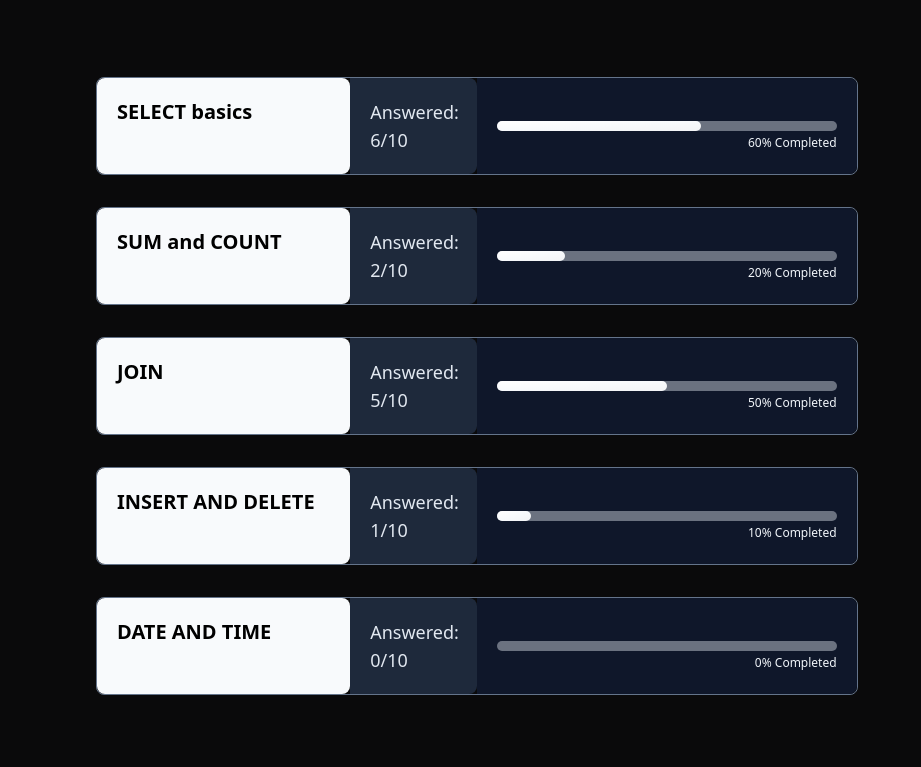
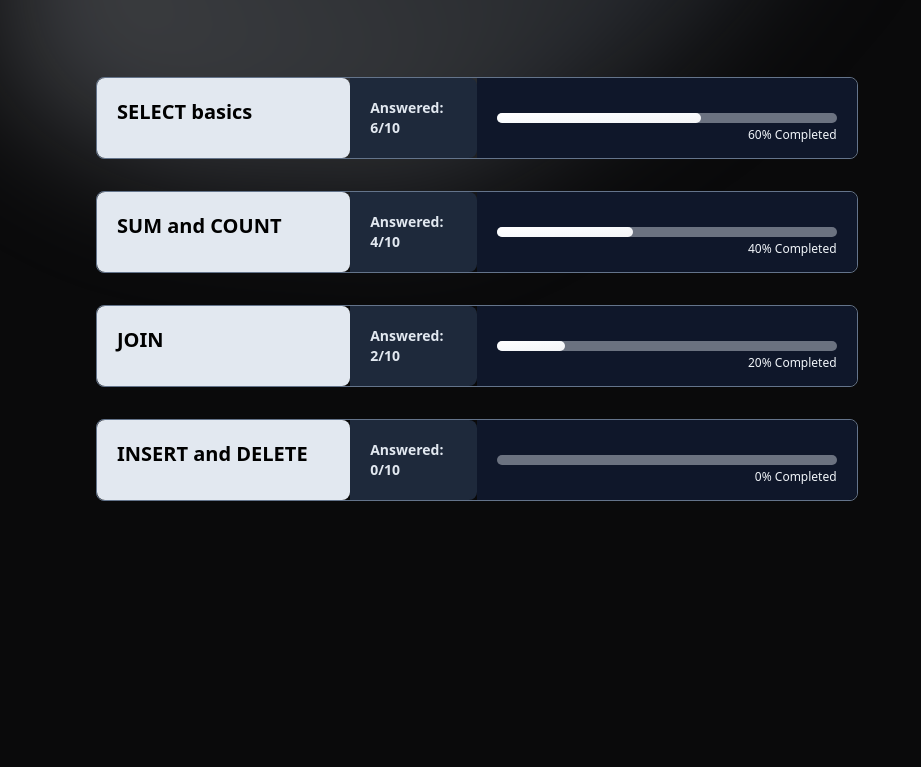
Before and after one commit to Abhijnan18/SQL-Quest, a plain HTML site: page src/index.html in a window 1280 px wide. Shown: the part 141-908 px from the top of the page, without its empty margins (0-921 px from the left). After the commit the page ends 800 px from the top, so only its background shows below. Drawn offline with Linux system fonts and the light colour scheme.

Commit message:
Add new page

```diff
--- a/src/index.html
+++ b/src/index.html
@@ -6,8 +6,43 @@
     <link href="./output.css" rel="stylesheet" />
     <title>SQL Quest</title>
   </head>
-  <body class="px-24 py-10 bg-[#0a0a0b]">
-    <section class="border-red-500">
+  <body
+    class="px-24 py-10 bg-[#0a0a0b] animate-fade-down animate-once animate-duration-[2000ms] animate-delay-500 animate-ease-in-out"
+  >
+    <!-- <div
+      class="absolute inset-x-0 -top-40 -z-10 transform-gpu overflow-hidden blur-3xl sm:-top-80"
+    >
+      <div
+        class="relative left-[calc(50%-11rem)] w-[36.125rem] h-[36.125rem] -translate-x-1/2 bg-gradient-to-tr from-slate-100 via-slate-700 to-slate-900 opacity-30 rounded-full sm:left-[calc(50%-30rem)] sm:w-[72.1875rem] sm:h-[72.1875rem]"
+      ></div>
+    </div> -->
+
+    <div
+      class="absolute inset-x-0 -top-40 -z-10 transform-gpu overflow-hidden blur-3xl sm:-top-80"
+    >
+      <div
+        class="relative left-[calc(50%-11rem)] aspect-[1155/678] w-[36.125rem] -translate-x-1/2 rotate-[30deg] bg-gradient-to-tr from-gray-200 via-gray-400 to-gray-600 opacity-30 sm:left-[calc(50%-30rem)] sm:w-[72.1875rem]"
+        style="
+          clip-path: polygon(
+            100% 0%,
+            96.2% 34.1%,
+            85.1% 69.2%,
+            61.3% 88.2%,
+            38.7% 88.2%,
+            14.9% 69.2%,
+            3.8% 34.1%,
+            0% 0%,
+            23.8% 0%,
+            46.5% 0%,
+            69.2% 0%,
+            92% 0%,
+            100% 0%
+          );
+        "
+      ></div>
+    </div>
+
+    <section>
       <h1
         class="mb-5 text-4xl font-extrabold bg-gradient-to-br from-white via-slate-200 to-slate-500 bg-clip-text text-transparent"
       >
@@ -27,23 +62,59 @@
       </div>
     </section>
 
-    <section class="mt-20 rounded-lg max-w-[70%]">
+    <section class="mt-20 rounded-lg max-w-[70%] cursor-pointer">
+      <a href="select_basics.html">
+        <div
+          class="relative overflow-x-auto transition-transform duration-300 hover:transform hover:-translate-y-1 hover:shadow-xl hover:shadow-gray-700 mb-8"
+        >
+          <div class="flex items-center">
+            <div
+              class="grid grid-cols-6 gap-0 w-full border border-spacing-2 border-slate-500 rounded-lg"
+            >
+              <h1
+                class="text-black bg-slate-200 text-xl p-5 col-span-2 rounded-lg overflow-hidden font-semibold"
+              >
+                SELECT basics
+              </h1>
+              <h1
+                class="text-slate-200 flex items-center bg-slate-800 text-sm font-bold p-5 col-span-1 rounded-r-lg"
+              >
+                Answered: 6/10
+              </h1>
+              <div
+                class="flex items-center p-5 col-span-3 bg-slate-900 rounded-r-lg"
+              >
+                <div class="w-[100%] rounded-full h-2.5 bg-gray-500">
+                  <div
+                    class="bg-gradient-to-br from-white via-slate-50 to-gray-100 h-2.5 rounded-full"
+                    style="width: 60%"
+                  ></div>
+                  <p class="text-xs text-end mt-1 text-slate-100">
+                    60% Completed
+                  </p>
+                </div>
+              </div>
+            </div>
+          </div>
+        </div>
+      </a>
+
       <div
-        class="relative overflow-x-auto transition-transform duration-300 hover:transform hover:-translate-y-1 hover:shadow-xl hover:shadow-slate-500 mb-8"
+        class="relative overflow-x-auto transition-transform duration-300 hover:transform hover:-translate-y-1 hover:shadow-xl hover:shadow-gray-700 mb-8"
       >
         <div class="flex items-center">
           <div
             class="grid grid-cols-6 gap-0 w-full border border-spacing-2 border-slate-500 rounded-lg"
           >
             <h1
-              class="text-black bg-slate-50 text-xl p-5 col-span-2 rounded-lg overflow-hidden font-semibold"
+              class="text-black bg-slate-200 text-xl p-5 col-span-2 rounded-lg overflow-hidden font-semibold"
             >
-              SELECT basics
+              SUM and COUNT
             </h1>
             <h1
-              class="text-slate-200 bg-slate-800 text-lg font-medium p-5 col-span-1 rounded-r-lg"
+              class="text-slate-200 flex items-center bg-slate-800 text-sm font-bold p-5 col-span-1 rounded-r-lg"
             >
-              Answered: 6/10
+              Answered: 4/10
             </h1>
             <div
               class="flex items-center p-5 col-span-3 bg-slate-900 rounded-r-lg"
@@ -51,10 +122,10 @@
               <div class="w-[100%] rounded-full h-2.5 bg-gray-500">
                 <div
                   class="bg-gradient-to-br from-white via-slate-50 to-gray-100 h-2.5 rounded-full"
-                  style="width: 60%"
+                  style="width: 40%"
                 ></div>
                 <p class="text-xs text-end mt-1 text-slate-100">
-                  60% Completed
+                  40% Completed
                 </p>
               </div>
             </div>
@@ -63,19 +134,19 @@
       </div>
 
       <div
-        class="relative overflow-x-auto transition-transform duration-300 hover:transform hover:-translate-y-1 hover:shadow-xl hover:shadow-slate-500 mb-8"
+        class="relative overflow-x-auto transition-transform duration-300 hover:transform hover:-translate-y-1 hover:shadow-xl hover:shadow-gray-700 mb-8"
       >
         <div class="flex items-center">
           <div
             class="grid grid-cols-6 gap-0 w-full border border-spacing-2 border-slate-500 rounded-lg"
           >
             <h1
-              class="text-black bg-slate-50 text-xl p-5 col-span-2 rounded-lg overflow-hidden font-semibold"
+              class="text-black bg-slate-200 text-xl p-5 col-span-2 rounded-lg overflow-hidden font-semibold"
             >
-              SUM and COUNT
+              JOIN
             </h1>
             <h1
-              class="text-slate-200 bg-slate-800 text-lg font-medium p-5 col-span-1 rounded-r-lg"
+              class="text-slate-200 flex items-center bg-slate-800 text-sm font-bold p-5 col-span-1 rounded-r-lg"
             >
               Answered: 2/10
             </h1>
@@ -97,87 +168,19 @@
       </div>
 
       <div
-        class="relative overflow-x-auto transition-transform duration-300 hover:transform hover:-translate-y-1 hover:shadow-xl hover:shadow-slate-500 mb-8"
+        class="relative overflow-x-auto transition-transform duration-300 hover:transform hover:-translate-y-1 hover:shadow-xl hover:shadow-gray-700 mb-8"
       >
         <div class="flex items-center">
           <div
             class="grid grid-cols-6 gap-0 w-full border border-spacing-2 border-slate-500 rounded-lg"
           >
             <h1
-              class="text-black bg-slate-50 text-xl p-5 col-span-2 rounded-lg overflow-hidden font-semibold"
+              class="text-black bg-slate-200 text-xl p-5 col-span-2 rounded-lg overflow-hidden font-semibold"
             >
-              JOIN
+              INSERT and DELETE
             </h1>
             <h1
-              class="text-slate-200 bg-slate-800 text-lg font-medium p-5 col-span-1 rounded-r-lg"
-            >
-              Answered: 5/10
-            </h1>
-            <div
-              class="flex items-center p-5 col-span-3 bg-slate-900 rounded-r-lg"
-            >
-              <div class="w-[100%] rounded-full h-2.5 bg-gray-500">
-                <div
-                  class="bg-gradient-to-br from-white via-slate-50 to-gray-100 h-2.5 rounded-full"
-                  style="width: 50%"
-                ></div>
-                <p class="text-xs text-end mt-1 text-slate-100">
-                  50% Completed
-                </p>
-              </div>
-            </div>
-          </div>
-        </div>
-      </div>
-
-      <div
-        class="relative overflow-x-auto transition-transform duration-300 hover:transform hover:-translate-y-1 hover:shadow-xl hover:shadow-slate-500 mb-8"
-      >
-        <div class="flex items-center">
-          <div
-            class="grid grid-cols-6 gap-0 w-full border border-spacing-2 border-slate-500 rounded-lg"
-          >
-            <h1
-              class="text-black bg-slate-50 text-xl p-5 col-span-2 rounded-lg overflow-hidden font-semibold"
-            >
-              INSERT AND DELETE
-            </h1>
-            <h1
-              class="text-slate-200 bg-slate-800 text-lg font-medium p-5 col-span-1 rounded-r-lg"
-            >
-              Answered: 1/10
-            </h1>
-            <div
-              class="flex items-center p-5 col-span-3 bg-slate-900 rounded-r-lg"
-            >
-              <div class="w-[100%] rounded-full h-2.5 bg-gray-500">
-                <div
-                  class="bg-gradient-to-br from-white via-slate-50 to-gray-100 h-2.5 rounded-full"
-                  style="width: 10%"
-                ></div>
-                <p class="text-xs text-end mt-1 text-slate-100">
-                  10% Completed
-                </p>
-              </div>
-            </div>
-          </div>
-        </div>
-      </div>
-
-      <div
-        class="relative overflow-x-auto transition-transform duration-300 hover:transform hover:-translate-y-1 hover:shadow-xl hover:shadow-slate-500 mb-8"
-      >
-        <div class="flex items-center">
-          <div
-            class="grid grid-cols-6 gap-0 w-full border border-spacing-2 border-slate-500 rounded-lg"
-          >
-            <h1
-              class="text-black bg-slate-50 text-xl p-5 col-span-2 rounded-lg overflow-hidden font-semibold"
-            >
-              DATE AND TIME
-            </h1>
-            <h1
-              class="text-slate-200 bg-slate-800 text-lg font-medium p-5 col-span-1 rounded-r-lg"
+              class="text-slate-200 flex items-center bg-slate-800 text-sm font-bold p-5 col-span-1 rounded-r-lg"
             >
               Answered: 0/10
             </h1>
--- a/tailwind.config.js
+++ b/tailwind.config.js
@@ -4,5 +4,7 @@ module.exports = {
   theme: {
     extend: {},
   },
-  plugins: [],
+  plugins: [
+    require('tailwindcss-animated')
+  ],
 }
```
Also changed, not shown: src/select_basics.html (added, +184 -0 lines), src/output.css.
